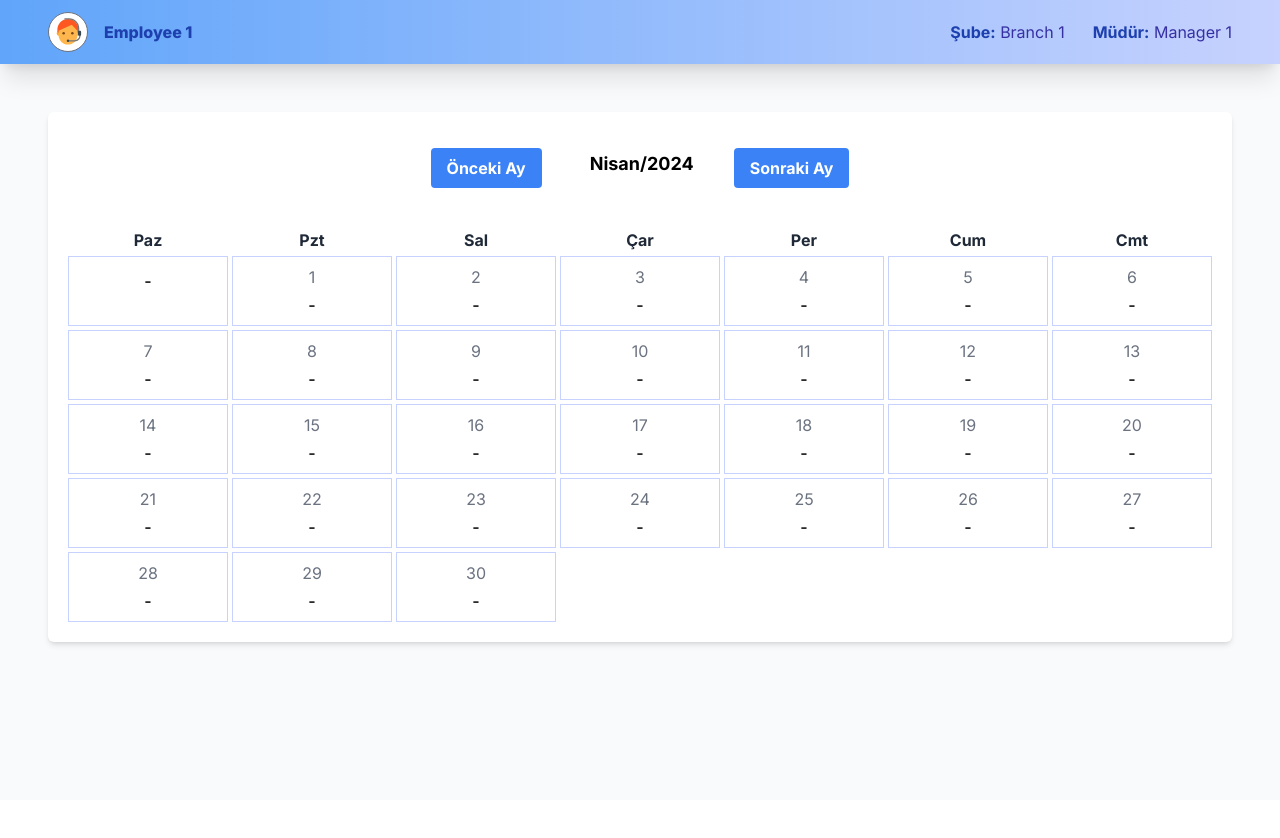
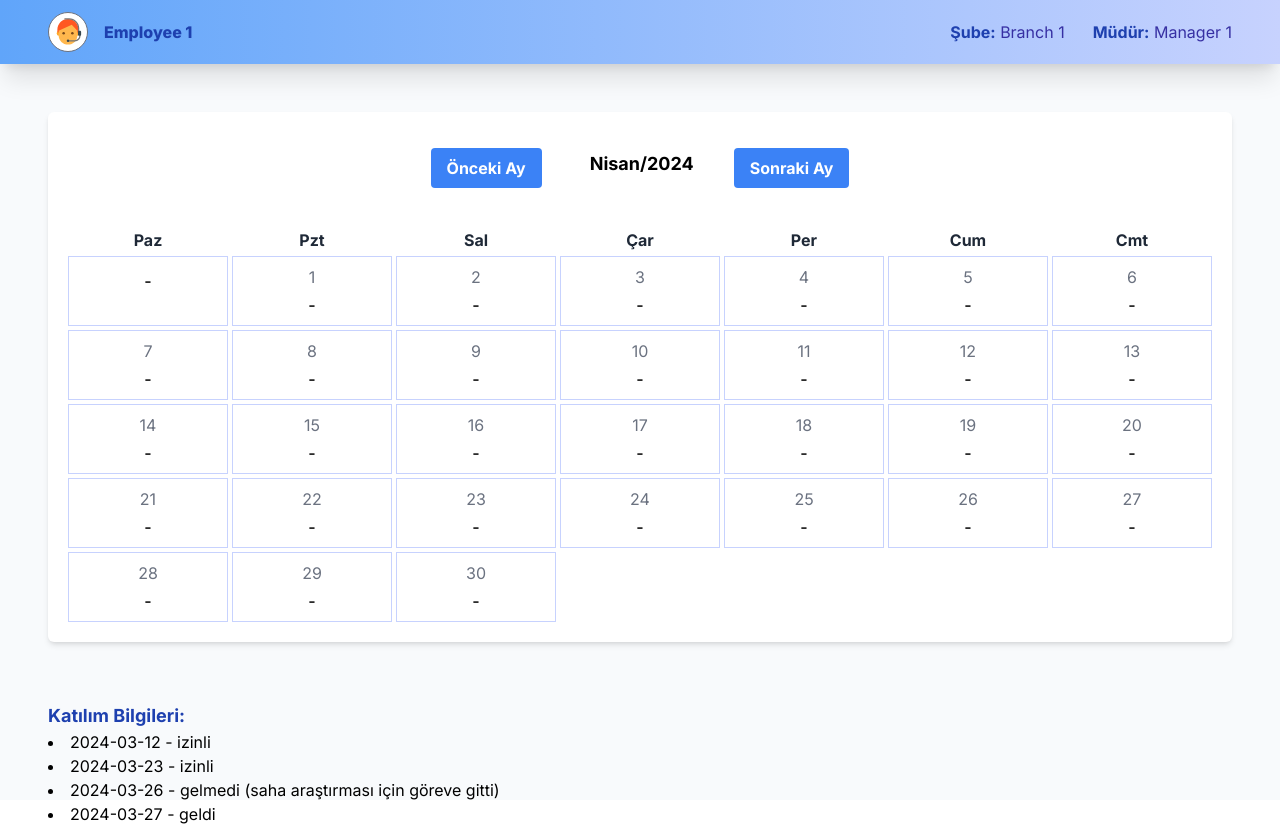
Before and after one commit to gokcetasci/Employee-Attendance-Tracker-Project, a Next.js app: page /employee/301 in a window 1280 px wide. Before the commit the page ends 800 px from the top, so only its background shows below. Built offline with nearby package versions, Linux system fonts and the light colour scheme.

Commit message:
style edited added

```diff
--- a/app/employee/[id]/page.js
+++ b/app/employee/[id]/page.js
@@ -1,7 +1,7 @@
 "use client";
 import React from "react";
 import useStore from "@/utils/store";
-import PersonalCalendar from "@/components/personalcalendar"; // PersonalCalendar bileşenini import ediyoruz
+import PersonalCalendar from "@/components/personalcalendar";
 import { FcAssistant } from "react-icons/fc";
 
 function EmployeePage({ params }) {
@@ -19,8 +19,11 @@ function EmployeePage({ params }) {
     branch.manager.employees.some((emp) => emp.id === employeeId)
   );
 
+  // Employee'nin katılım bilgilerini al
+  const attendanceData = employee.attendance;
+
   return (
-    <div className=" w-full h-screen bg-slate-50">
+    <div className="w-full h-screen bg-slate-50">
       <div className="px-12 py-3 bg-gradient-to-r from-blue-400 to-indigo-200 flex flex-row items-center justify-between shadow-xl">
         <div className="flex flex-row items-center justify-center gap-4">
           <FcAssistant className="w-10 p-1 h-10 rounded-full border border-1 border-gray-500 bg-white" />
@@ -28,7 +31,8 @@ function EmployeePage({ params }) {
         </div>
         <div className="flex flex-row gap-7">
           <p className="text-indigo-800">
-            <span className="text-blue-800 font-bold">Şube:</span> {branch.name}
+            <span className="text-blue-800 font-bold">Şube:</span>{" "}
+            {branch.name}
           </p>
           <p className="text-indigo-800">
             <span className="text-blue-800 font-bold">Müdür:</span>{" "}
@@ -39,6 +43,22 @@ function EmployeePage({ params }) {
 
       {/* PersonalCalendar bileşenini çağırıyoruz ve ilgili işçinin bilgilerini aktarıyoruz */}
       <PersonalCalendar employee={employee} />
+
+       {/* Katılım bilgilerini göster */}
+       <div className="px-12 py-3">
+        <h3 className="text-lg font-bold text-blue-800">Katılım Bilgileri:</h3>
+        <ul className="list-disc list-inside">
+          {attendanceData.map((attendance, index) => (
+            <li key={index}>
+              {attendance.date} - {attendance.status}
+              {attendance.explanation && (
+                <span> ({attendance.explanation})</span>
+              )}
+            </li>
+          ))}
+        </ul>
+      </div>
+
     </div>
   );
 }
```
